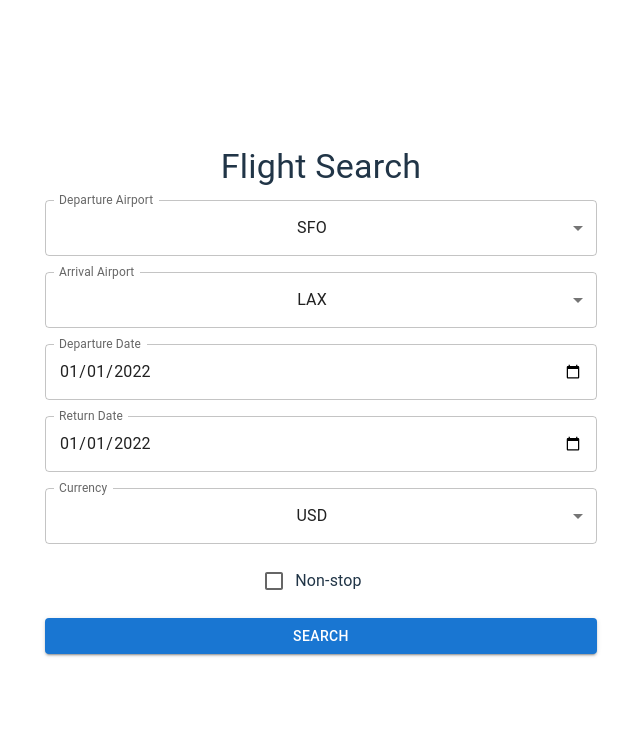
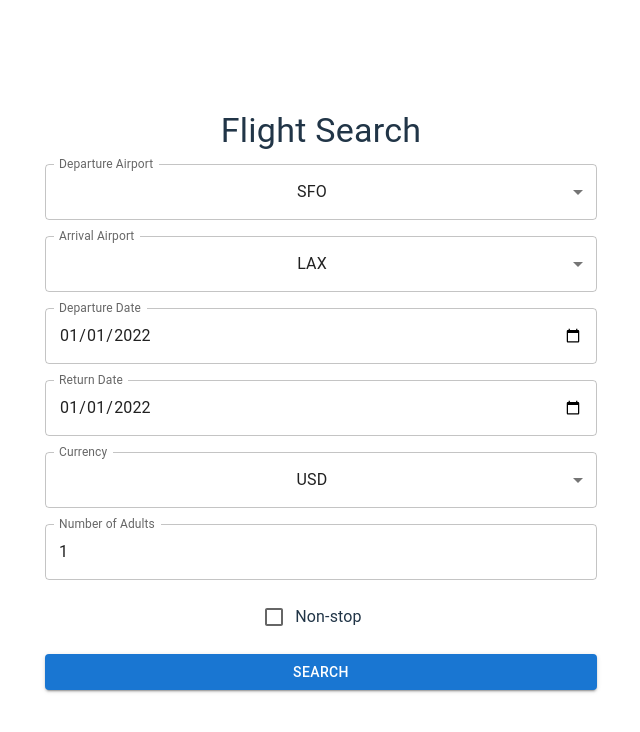
Before and after one commit to DeimosHall/flight-search, a React (Vite) app in the folder frontend/: page / in a window 1280 px wide. Shown: the top 732 px of the page, without its empty margins (319-959 px from the left). Built offline with nearby package versions, Linux system fonts and the light colour scheme.

Commit message:
feat: request adults number

```diff
--- a/frontend/src/views/SearchPage.tsx
+++ b/frontend/src/views/SearchPage.tsx
@@ -3,14 +3,11 @@ import {
   Container,
   Typography,
   TextField,
-  FormControl,
-  InputLabel,
-  Select,
-  MenuItem,
+  FormControlLabel,
   Checkbox,
-  FormControlLabel,
   Button,
   Grid,
+  MenuItem,
 } from '@mui/material';
 
 interface FlightSearchForm {
@@ -20,6 +17,7 @@ interface FlightSearchForm {
   returnDate: string;
   currency: string;
   nonStop: boolean;
+  numberOfAdults: number; // Added field
 }
 
 const SearchPage = () => {
@@ -30,20 +28,21 @@ const SearchPage = () => {
     returnDate: '2022-01-01',
     currency: 'USD',
     nonStop: false,
+    numberOfAdults: 1, // Default value
   });
 
   const handleChange = (event: React.ChangeEvent<HTMLInputElement | HTMLTextAreaElement | HTMLSelectElement>) => {
     const { name, value, type, checked } = event.target;
     setFormData((prevFormData) => ({
       ...prevFormData,
-      [name]: type === 'checkbox' ? checked : value,
+      [name]: type === 'checkbox' ? checked : type === 'number' ? parseInt(value, 10) : value,
     }));
   };
 
   const handleSubmit = (event: React.FormEvent) => {
     event.preventDefault();
     console.log(formData);
-    // Aquí puedes agregar la lógica para enviar la búsqueda de vuelos
+    // Here you would typically send the form data to your backend API
   };
 
   return (
@@ -122,6 +121,17 @@ const SearchPage = () => {
             </TextField>
           </Grid>
           <Grid item xs={12}>
+            <TextField
+              fullWidth
+              label="Number of Adults"
+              name="numberOfAdults"
+              type="number"
+              value={formData.numberOfAdults}
+              onChange={handleChange}
+              InputProps={{ inputProps: { min: 1 } }}
+            />
+          </Grid>
+          <Grid item xs={12}>
             <FormControlLabel
               control={
                 <Checkbox
@@ -143,6 +153,6 @@ const SearchPage = () => {
       </form>
     </Container>
   );
-}
+};
 
 export default SearchPage;
```
